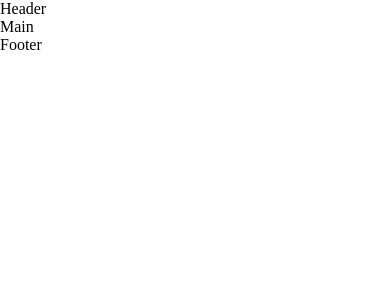
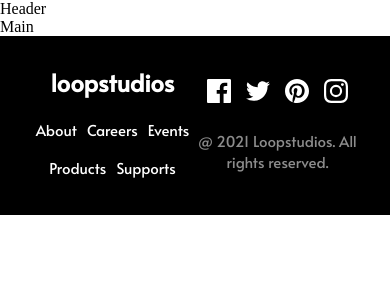
Before and after one commit to Mrcsbda/Web-Responsive-React, a React (Vite) app: page / in a window 390 px wide. Shown: the top 300 px of the page. Built offline with nearby package versions, Linux system fonts and the light colour scheme.

Commit message:
mobile layout finished

```diff
--- a/src/components/footer/Footer.jsx
+++ b/src/components/footer/Footer.jsx
@@ -1,8 +1,41 @@
 import React from 'react'
+import "./footer.scss"
+
+const list = ["About", "Careers", "Events", "Products", "Supports"]
 
 const Footer = () => {
   return (
-    <div>Footer</div>
+
+    <section>
+      <article className="leftSide">
+        <h3>loopstudios</h3>
+        <ul>
+          {
+            list.map((item, index) => (<li key={index + 1}>{item}</li>))
+
+          }
+        </ul>
+
+        {/* <ul>
+          <li>About</li>
+          <li>Careers</li>
+          <li>Events</li>
+          <li>Products</li>
+          <li>Support</li>
+        </ul> */}
+
+      </article>
+      <article className="rightSide">
+        <figure>
+          <img src="src/assets/images/icon-facebook.svg" alt="icon-facebook" />
+          <img src="src/assets/images/icon-twitter.svg" alt="icon-twitter" />
+          <img src="src/assets/images/icon-pinterest.svg" alt="icon-pinterest" />
+          <img src="src/assets/images/icon-instagram.svg" alt="icon-instagram" />
+        </figure>
+        <p>@ 2021 Loopstudios. All rights reserved.</p>
+      </article>
+    </section>
+
   )
 }
 
--- /dev/null
+++ b/src/components/footer/footer.scss
@@ -0,0 +1,151 @@
+@import "../../assets/styles/reset.scss";
+@import "../../assets/styles/variables.scss";
+
+section {
+  width: 100vw;
+  background-color: black;
+  padding: 30px 60px 30px 60px;
+
+  display: flex;
+  justify-content: space-between;
+  align-items: center;
+
+  color: white;
+  font-family: $font-alata;
+  font-size: 15px;
+
+  & .leftSide {
+    display: flex;
+    flex-direction: column;
+    width: 50%;
+    gap: 20px;
+
+    & h3 {
+      font-size: 24px;
+    }
+
+
+    & ul {
+      list-style-type: none;
+      display: flex;
+      gap: 20px;
+
+      & li {
+        border-bottom: 2px solid black;
+        padding-bottom: 5px;
+        cursor: pointer;
+
+        &:hover {
+          border-bottom: 2px solid white;
+        }
+      }
+    }
+  }
+
+  & .rightSide {
+    display: flex;
+    flex-direction: column;
+    align-items: end;
+    width: 50%;
+    gap: 20px;
+
+    & figure {
+      display: flex;
+      gap: 20px;
+
+      & img {
+        border-bottom: 2px solid black;
+        padding-bottom: 5px;
+        cursor: pointer;
+
+        &:hover {
+          border-bottom: 2px solid white;
+        }
+      }
+    }
+
+    & p {
+      color: $dark-gray;
+    }
+  }
+}
+
+@media (max-width: 800px) {
+  section {
+    padding: 30px 30px 30px 30px;
+
+    & .leftSide {
+      & h3 {
+        text-align: center;
+      }
+
+      & ul {
+        flex-wrap: wrap;
+        gap: 10px;
+        justify-content: center;
+      }
+    }
+
+    & .rightSide {
+      & figure {
+        width: 100%;
+        flex-wrap: wrap;
+        justify-content: center;
+        align-items: center;
+        gap: 15px;
+      }
+
+      & p {
+        text-align: center;
+        width: 100%;
+      }
+    }
+  }
+}
+
+@media (max-width: 375px) {
+  section {
+    flex-direction: column;
+    justify-content: center;
+    align-items: center;
+    padding: 30px 20px 30px 20px;
+    gap: 30px;
+
+
+
+    & .leftSide {
+      justify-content: center;
+      align-items: center;
+      width: 100%;
+
+
+
+      & h3 {
+        text-align: center;
+        width: 100%;
+      }
+
+      & ul {
+
+        flex-direction: column;
+        justify-content: center;
+        gap: 15px;
+
+        & li {
+          text-align: center;
+        }
+      }
+    }
+
+    & .rightSide {
+      justify-content: center;
+      align-items: center;
+      width: 100%;
+
+      & p {
+        text-align: center;
+        width: 100%;
+      }
+    }
+  }
+}
```
